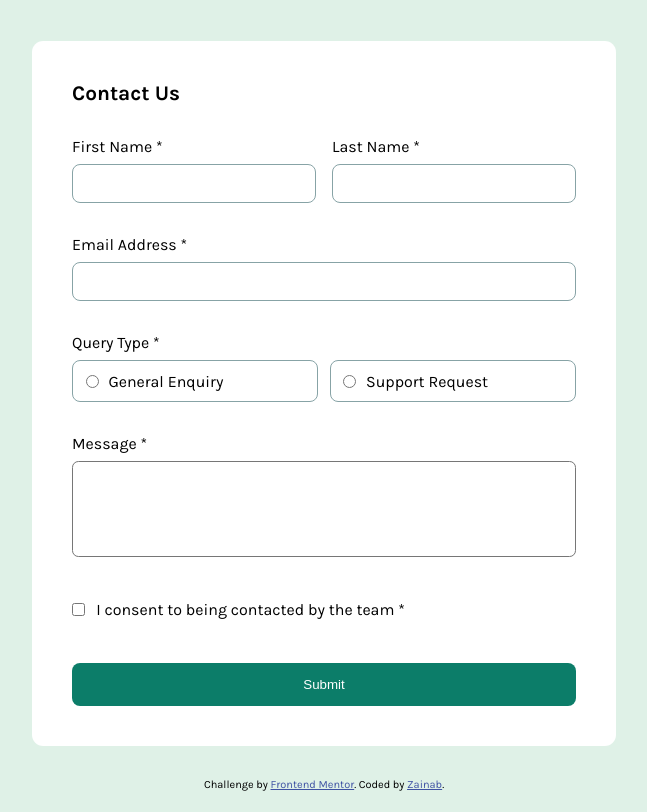
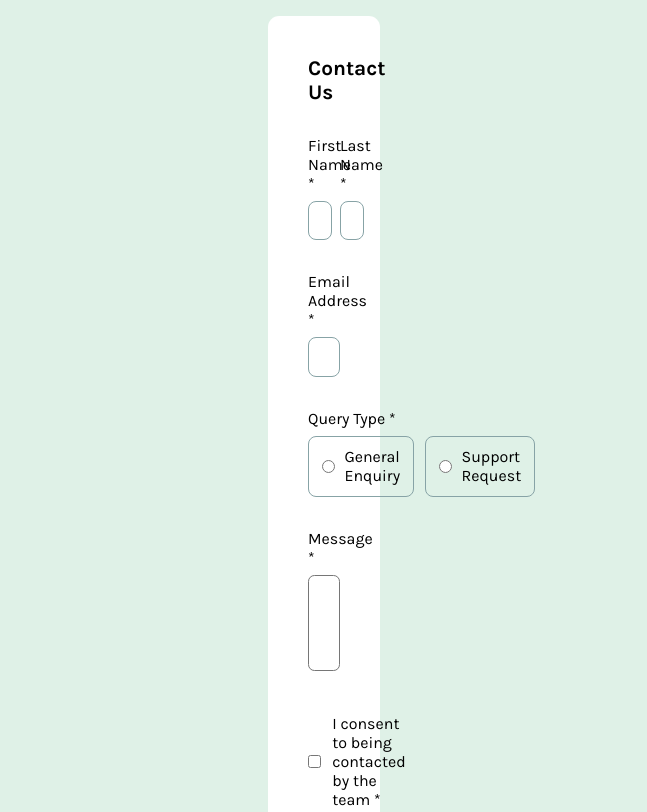
Before and after one commit to Zeey76/contact-form, a plain HTML site: page index.html in a window 1280 px wide. Shown: the top 812 px of the page, without its empty margins (316-963 px from the left). Drawn offline with Linux system fonts and the light colour scheme.

Commit message:
Update styles.css

```diff
--- a/styles.css
+++ b/styles.css
@@ -173,7 +173,7 @@ button:active {
 
 @media (min-width: 40rem) {
     form {
-        width: 36.5rem;
+        width: 7rem;
         padding: 2.5rem;
         gap: 2rem;
     }
```
